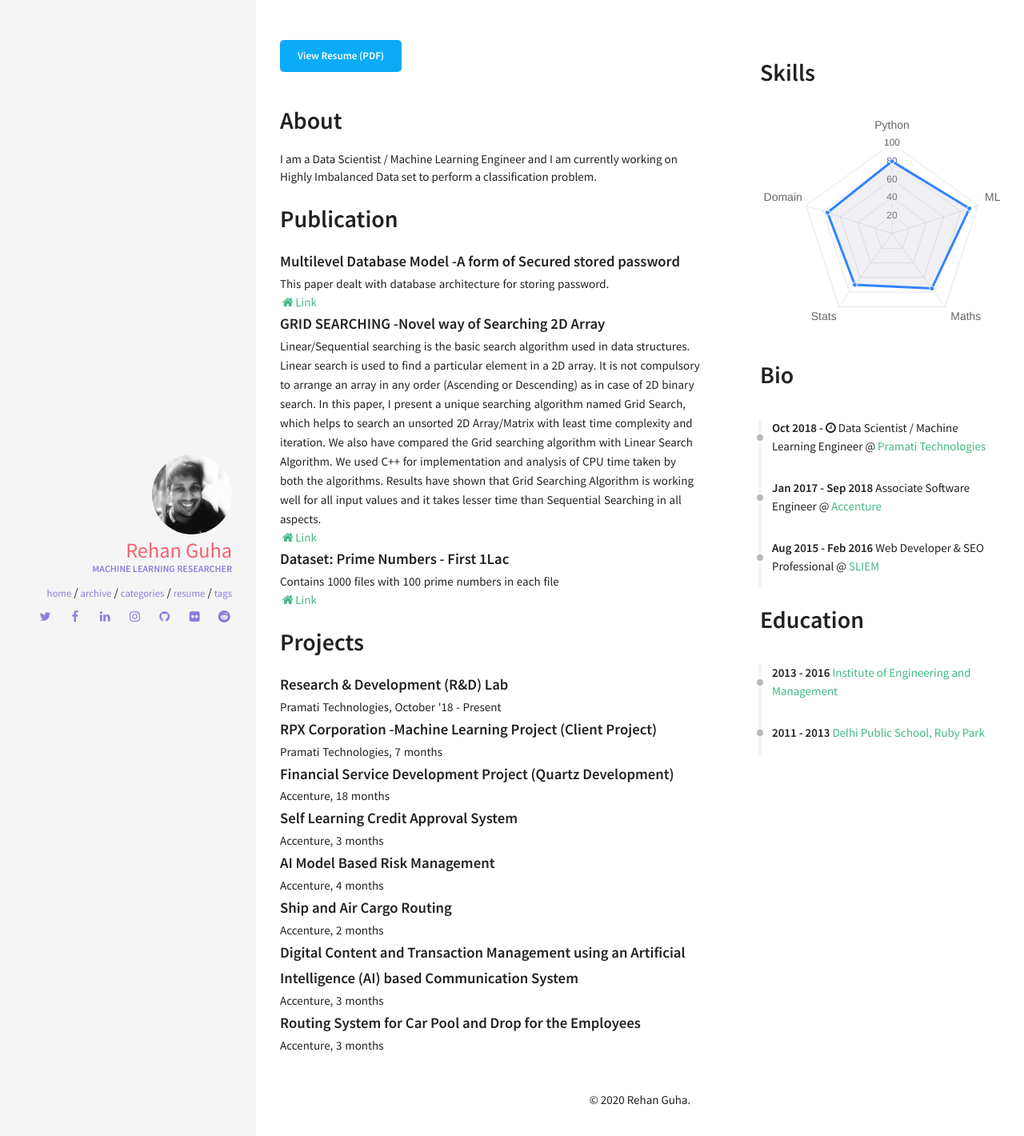
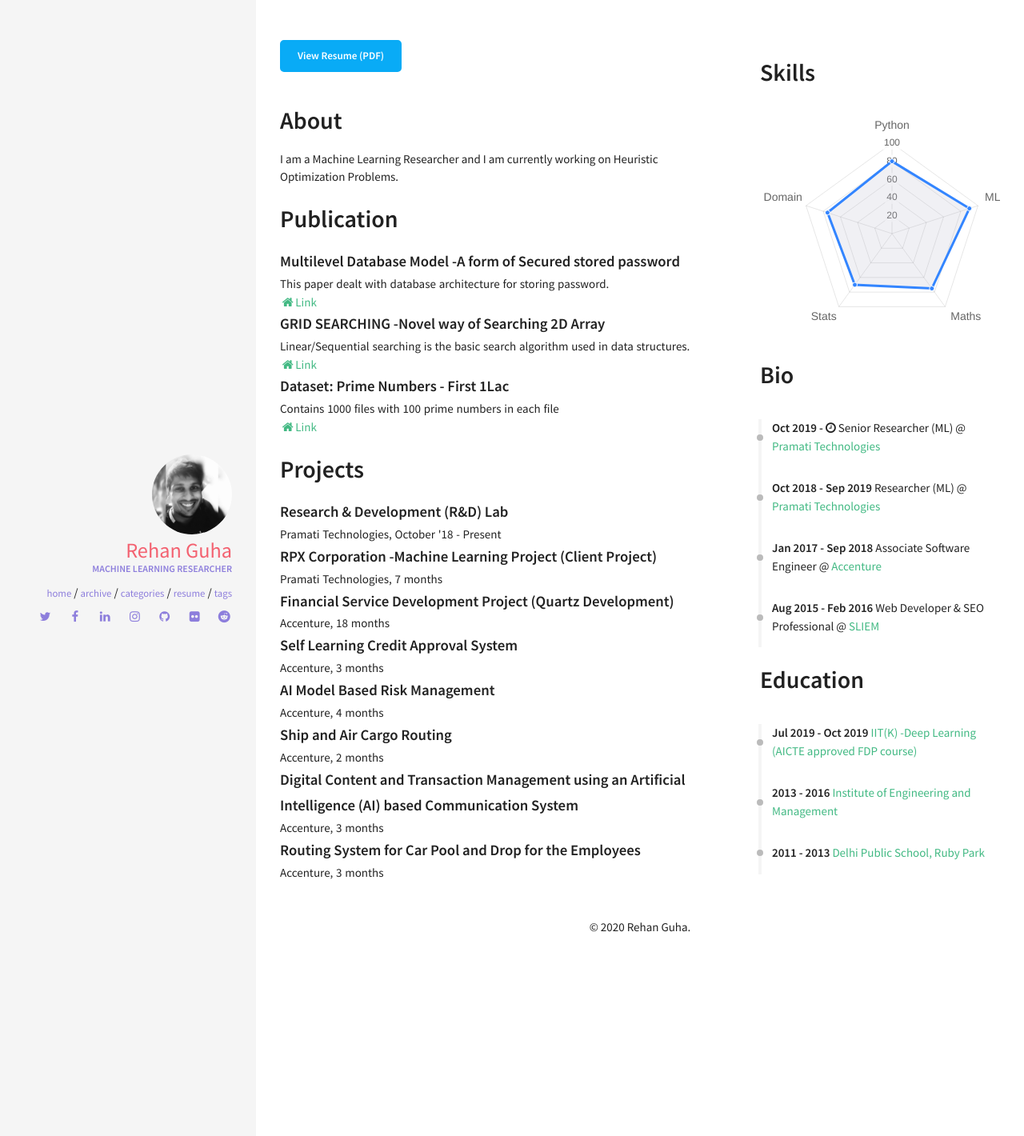
Before and after one commit to rehanguha/rehanguha.github.io, a Jekyll site: the page built from resume.html, in a window 1280 px wide. Shown: the top 1420 px of the page at 80% size. Built offline with Jekyll 4.4.1, drawn with Linux system fonts in a browser that asks for light colours; nearby versions of some CDN libraries.

Commit message:
Career, Edication Update

```diff
--- a/_data/index/careers.yml
+++ b/_data/index/careers.yml
@@ -2,8 +2,13 @@
 # if you don't have language feature(language.yml is empty), ignore "i18n" items
 - name: Pramati Technologies
   link: http://www.google.com/
-  date: Oct 2018 - <i class="fa fa-clock-o" aria-hidden="true" title="Until Now"></i>
-  job: Data Scientist / Machine Learning Engineer
+  date: Oct 2019 - <i class="fa fa-clock-o" aria-hidden="true" title="Until Now"></i>
+  job: Senior Researcher (ML)
+
+- name: Pramati Technologies
+  link: http://www.google.com/
+  date: Oct 2018 - Sep 2019
+  job: Researcher (ML)
 
 - name: Accenture
   link: https://www.accenture.com/in-en
--- a/_data/index/education.yml
+++ b/_data/index/education.yml
@@ -1,3 +1,7 @@
+- name: IIT(K) -Deep Learning (AICTE approved FDP course)
+  link: http://www.iitkgp.ac.in/
+  date: Jul 2019 - Oct 2019
+
 - name: Institute of Engineering and Management
   link: https://iem.edu.in/
   date: 2013 - 2016
--- a/_data/index/publications.yml
+++ b/_data/index/publications.yml
@@ -3,7 +3,7 @@
   website: https://www.researchgate.net/publication/332464382_Multilevel_Database_Model_-A_form_of_Secured_stored_password
 
 - name: GRID SEARCHING -Novel way of Searching 2D Array
-  descr: "Linear/Sequential searching is the basic search algorithm used in data structures. Linear search is used to find a particular element in a 2D array. It is not compulsory to arrange an array in any order (Ascending or Descending) as in case of 2D binary search. In this paper, I present a unique searching algorithm named Grid Search, which helps to search an unsorted 2D Array/Matrix with least time complexity and iteration. We also have compared the Grid searching algorithm with Linear Search Algorithm. We used C++ for implementation and analysis of CPU time taken by both the algorithms. Results have shown that Grid Searching Algorithm is working well for all input values and it takes lesser time than Sequential Searching in all aspects."
+  descr: "Linear/Sequential searching is the basic search algorithm used in data structures."
   website: http://ijcat.com/archives/volume5/issue1/ijcatr05011005.pdf
 
 - name: "Dataset: Prime Numbers - First 1Lac"
--- a/_includes/sections/about.html
+++ b/_includes/sections/about.html
@@ -3,5 +3,5 @@
 <h1><span data-i18n="skills.my_skills">About</span></h1>
 
 <div>
-    I am a Data Scientist / Machine Learning Engineer and I am currently working on Highly Imbalanced Data set to perform a classification problem.
+    I am a Machine Learning Researcher and I am currently working on Heuristic Optimization Problems.
 </div>
```
